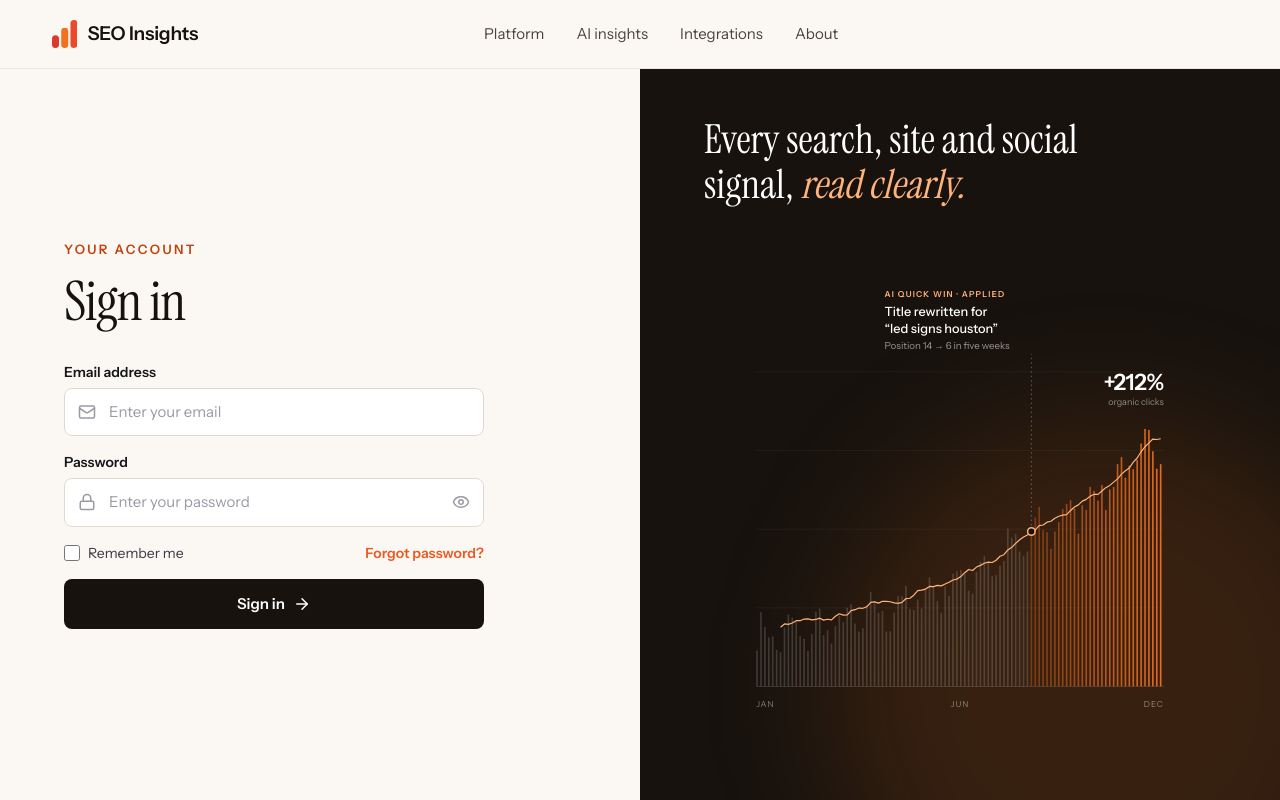
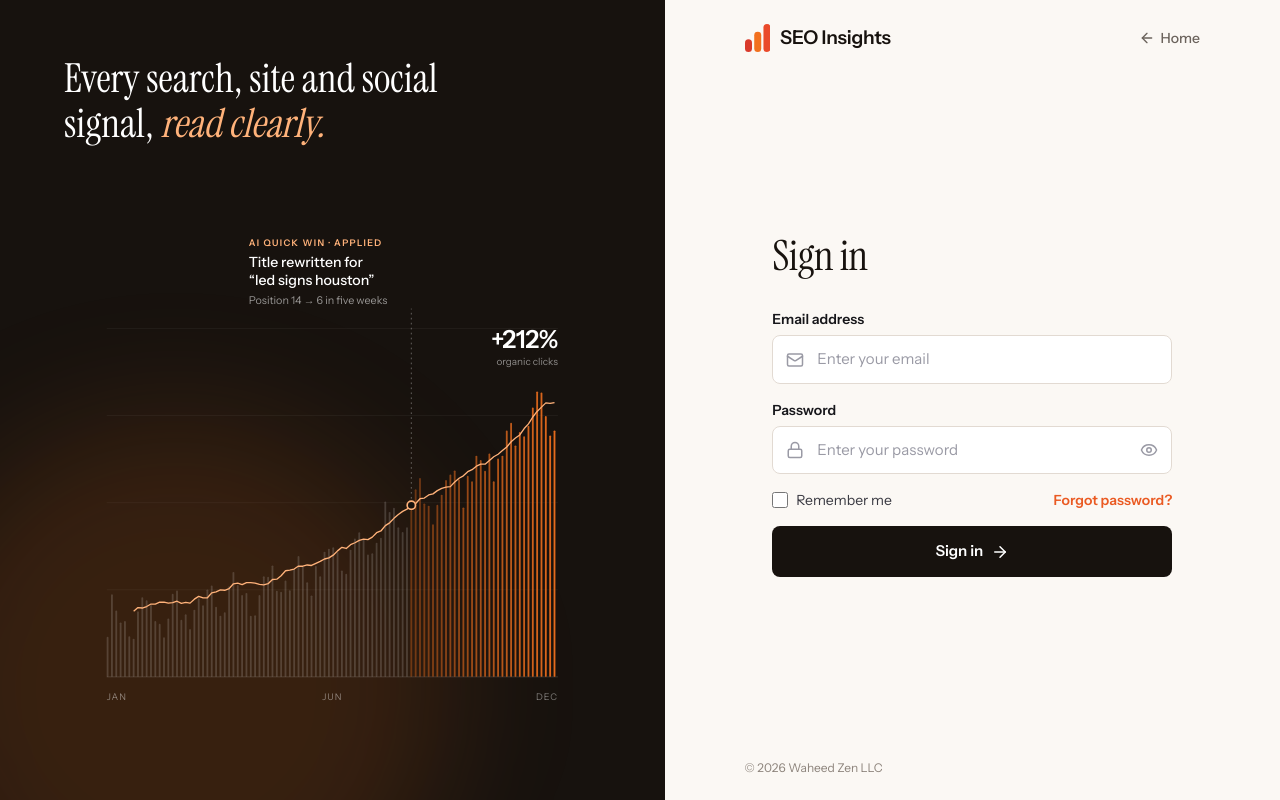
Before and after one commit to adnanfrd12/seo-agent, a Next.js app: page /login in a window 1280 px wide. Built offline with nearby package versions, Linux system fonts and the light colour scheme.

Commit message:
Revert "feat(login): sign-in page uses the shared public header, fonts and column"
This reverts commit 5607c85e2a9620b54935559c4c1bbc1f428ec82d.

```diff
--- a/src/app/login/login-form.tsx
+++ b/src/app/login/login-form.tsx
@@ -72,7 +72,7 @@ export function LoginForm({ next, initialError }: { next: string; initialError:
 
   return (
     <div className="w-full">
-      <h1 className="mt-4 font-[family-name:var(--font-public-serif)] text-[3.4rem] leading-none tracking-[-0.02em] text-[#17120E]">Sign in</h1>
+      <h1 className="font-[family-name:var(--font-public-serif)] text-[2.6rem] leading-none tracking-[-0.01em] text-[#17120E]">Sign in</h1>
 
       <form onSubmit={onSubmit} className="mt-8 space-y-4">
         <div>
--- a/src/app/login/page.tsx
+++ b/src/app/login/page.tsx
@@ -1,8 +1,10 @@
 import type { Metadata } from "next";
-import { BRAND_NAME } from "@/components/brand/brand-mark";
+import Link from "next/link";
+import { ArrowLeft } from "lucide-react";
+import { BRAND_NAME, BrandMark } from "@/components/brand/brand-mark";
 import { publicFonts } from "@/components/public/fonts";
 import { GrowthVisual } from "@/components/public/growth-visual";
-import { EYEBROW, PublicNav, SERIF } from "@/components/public/site-chrome";
+import { SITE } from "@/config/platforms";
 import { LoginForm } from "./login-form";
 import styles from "./login.module.css";
 
@@ -28,22 +30,12 @@ export default async function LoginPage({ searchParams }: { searchParams: Promis
   const initialError = errorKey ? ERRORS[errorKey] ?? ERRORS.callback : null;
 
   return (
-    <div className={`${styles.page} ${publicFonts} flex min-h-dvh flex-1 flex-col bg-[#FBF8F4] font-[family-name:var(--font-public-sans)] text-[17px] text-[#17120E] antialiased`}>
-      <PublicNav signIn={false} />
-      <main className="grid flex-1 lg:h-[calc(100dvh-68px)] lg:min-h-[600px] lg:grid-cols-[minmax(0,1fr)_minmax(0,1fr)]">
-        {/* form */}
-        <section className="flex flex-col px-5 py-12 sm:px-8 lg:order-1 lg:py-8">
-          <div className={`${styles.enter} mx-auto flex w-full max-w-[420px] flex-1 flex-col justify-center lg:ml-[max(2rem,calc((100vw-1240px)/2))] lg:mr-auto`}>
-            <p className={EYEBROW}>Your account</p>
-            <LoginForm next={next} initialError={initialError} />
-          </div>
-        </section>
-
+    <main className={`${styles.page} ${publicFonts} grid min-h-dvh flex-1 bg-[#FBF8F4] font-[family-name:var(--font-public-sans)] text-[#17120E] lg:grid-cols-[minmax(0,1.08fr)_minmax(0,1fr)]`}>
       {/* artwork */}
-        <aside className="relative hidden overflow-hidden bg-[#17120E] lg:order-2 lg:flex lg:flex-col">
-          <div aria-hidden className="pointer-events-none absolute -bottom-40 -right-24 size-[34rem] rounded-full bg-[#F2701E]/15 blur-3xl" />
-          <div className="relative z-10 px-12 pt-12 xl:px-16">
-            <p className={`${SERIF} max-w-[26rem] text-[2.15rem] leading-[1.12] text-white xl:text-[2.5rem]`}>
+      <aside className="relative hidden overflow-hidden bg-[#17120E] lg:flex lg:flex-col">
+        <div aria-hidden className="pointer-events-none absolute -bottom-40 -left-24 size-[34rem] rounded-full bg-[#F2701E]/15 blur-3xl" />
+        <div className="relative z-10 px-12 pt-12 xl:px-16 xl:pt-14">
+          <p className="max-w-[24rem] font-[family-name:var(--font-public-serif)] text-[2.15rem] leading-[1.12] text-white xl:text-[2.5rem]">
             Every search, site and social signal, <em className="text-[#FFB27A]">read clearly.</em>
           </p>
         </div>
@@ -51,7 +43,25 @@ export default async function LoginPage({ searchParams }: { searchParams: Promis
           <GrowthVisual className="size-full" />
         </div>
       </aside>
+
+      {/* form */}
+      <section className="flex min-h-dvh flex-col px-6 py-6 sm:px-10 lg:min-h-0 lg:px-14 xl:px-20">
+        <header className="flex items-center justify-between">
+          <Link href="/" className="flex items-center gap-2.5 rounded-lg outline-none focus-visible:ring-4 focus-visible:ring-[#F26A1B]/25">
+            <BrandMark className="h-7" />
+            <span className="text-[19px] font-semibold tracking-[-0.01em]">{BRAND_NAME}</span>
+          </Link>
+          <Link href="/" className="inline-flex items-center gap-1.5 rounded text-sm font-medium text-[#6B635C] outline-none hover:text-[#17120E] focus-visible:ring-2 focus-visible:ring-[#F26A1B]">
+            <ArrowLeft className="size-4" aria-hidden /> Home
+          </Link>
+        </header>
+
+        <div className={`${styles.enter} mx-auto flex w-full max-w-[400px] flex-1 flex-col justify-center py-10`}>
+          <LoginForm next={next} initialError={initialError} />
+        </div>
+
+        <p className="text-center text-xs text-[#8C837B] lg:text-left">© 2026 {SITE.operator}</p>
+      </section>
     </main>
-    </div>
   );
 }
--- a/src/components/public/site-chrome.tsx
+++ b/src/components/public/site-chrome.tsx
@@ -18,7 +18,7 @@ const SECTIONS = [
 ];
 
 /** Sticky header. On the homepage the links scroll; elsewhere they go back to the homepage section. */
-export function PublicNav({ home = false, signIn = true }: { home?: boolean; signIn?: boolean }) {
+export function PublicNav({ home = false }: { home?: boolean }) {
   const href = (h: string) => (home ? h : `/${h}`);
   return (
     <header className="sticky top-0 z-30 border-b border-[#17120E]/[0.07] bg-[#FBF8F4]/85 backdrop-blur-md print:static">
@@ -30,9 +30,9 @@ export function PublicNav({ home = false, signIn = true }: { home?: boolean; sig
         <ul className="hidden items-center gap-8 text-[15px] text-[#4A423B] md:flex">
           {SECTIONS.map((l) => <li key={l.hash}><a href={href(l.hash)} className="rounded outline-none hover:text-[#17120E] focus-visible:ring-2 focus-visible:ring-[#F26A1B]">{l.label}</a></li>)}
         </ul>
-        {signIn ? <Link href="/login" className="inline-flex items-center gap-2 rounded-lg bg-[#17120E] px-5 py-2.5 text-[15px] font-semibold text-white outline-none transition hover:bg-[#2A221B] focus-visible:ring-4 focus-visible:ring-[#F26A1B]/30 print:hidden">
+        <Link href="/login" className="inline-flex items-center gap-2 rounded-lg bg-[#17120E] px-5 py-2.5 text-[15px] font-semibold text-white outline-none transition hover:bg-[#2A221B] focus-visible:ring-4 focus-visible:ring-[#F26A1B]/30 print:hidden">
           Sign in <ArrowRight className="size-4" aria-hidden />
-        </Link> : <span className="w-[104px]" aria-hidden />}
+        </Link>
       </nav>
     </header>
   );
```
Lines whose indentation alone changed are shown as unchanged.
